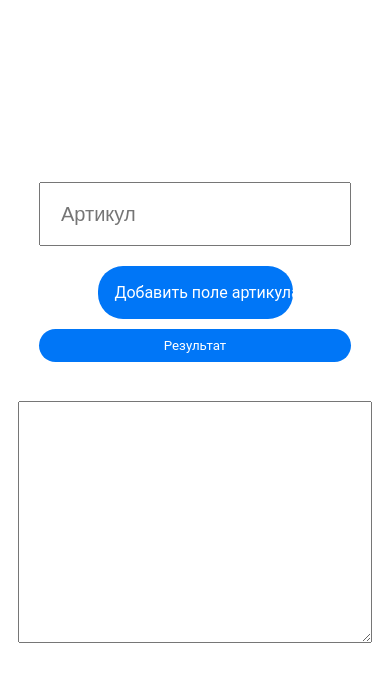
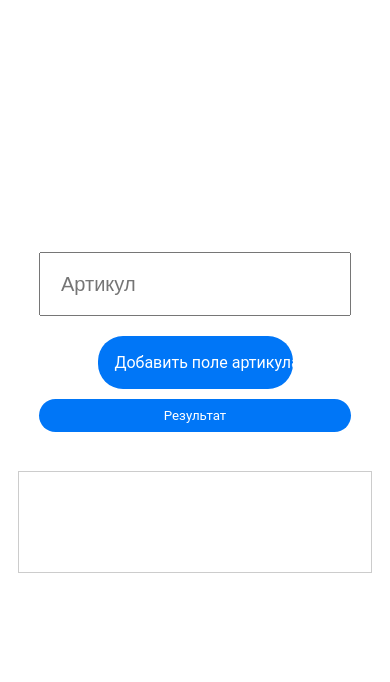
Before and after one commit to dizzzha/artc, a Django app: page / in a window 390 px wide. Shown: the top 682 px of the page. Run offline with Django 5.2, Linux system fonts and the light colour scheme; some libraries are stand-ins or nearby versions.

Commit message:
Update index.html

```diff
--- a/templates/index.html
+++ b/templates/index.html
@@ -86,15 +86,16 @@
         height: 4vh;
     }
 
-    textarea {
+    #output {
         display: block;
         width: 50vw;
         padding: 0 1.25rem;
-    }
-
-    textarea,
-    textarea::placeholder {
+        border: 1px solid #ccc;
+        min-height: 100px;
         font: 1.25rem/3 sans-serif;
+        white-space: pre-wrap;
+        word-wrap: break-word;
+        overflow-wrap: break-word;
     }
 
     #submit {
@@ -130,7 +131,7 @@
             margin: 0 0 20px 0;
         }
 
-        input, button, textarea {
+        input, button, #output {
             width: 80vw;
         }
         .input-container {
@@ -148,7 +149,7 @@
             <input id="addBtn" type="button" value="Добавить поле артикула" />
             <button id="submit">Результат</button>
             <br>
-            <textarea id="output" rows="4" cols="30" readonly></textarea>
+            <div id="output" contenteditable="true" style="color: blue;"></div>
             <br>
         </div>
     <script>
@@ -165,6 +166,7 @@
 
             // Применяем автозаполнение к исходному input
             applyAutocomplete('#input');
+
 
             function checkFieldCount() {
                 var totalFields = $(".input-container").length;
@@ -198,13 +200,13 @@
                         success: function(response) {
                             var output = '';
                             for (var i = 0; i < keys.length; i++) {
-                                output += keys[i] + ': ' + response.values[i] + '\n';
+                                output += '<span style="color:green;">' + keys[i] + '</span>: <span style="color:blue;">' + response.values[i] + '</span>\n';
                             }
-                            $('#output').val(output);
+                            $('#output').html(output);
                         }
                     });
                 } else {
-                    $('#output').val('Пожалуйста, введите хотя бы один артикул.');
+                    $('#output').html('Пожалуйста, введите хотя бы один артикул.');
                 }
             });
 
```
